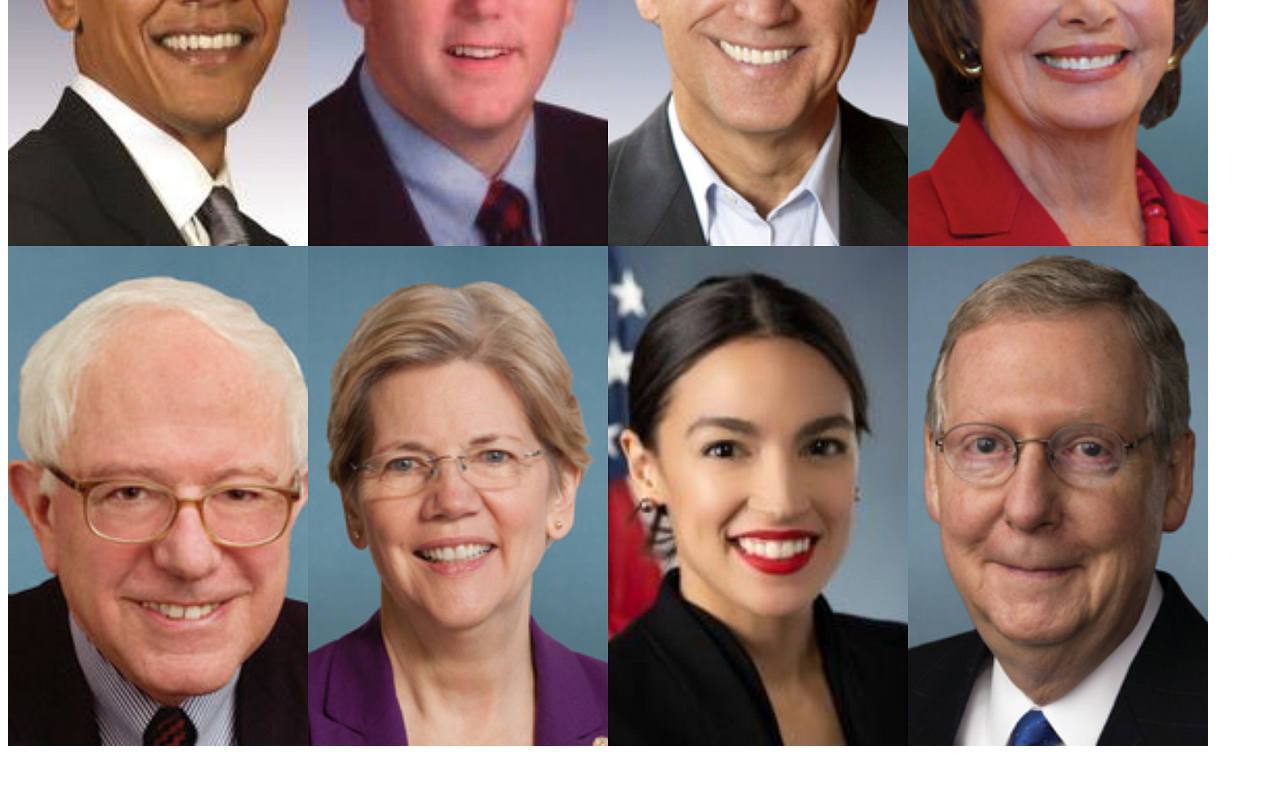
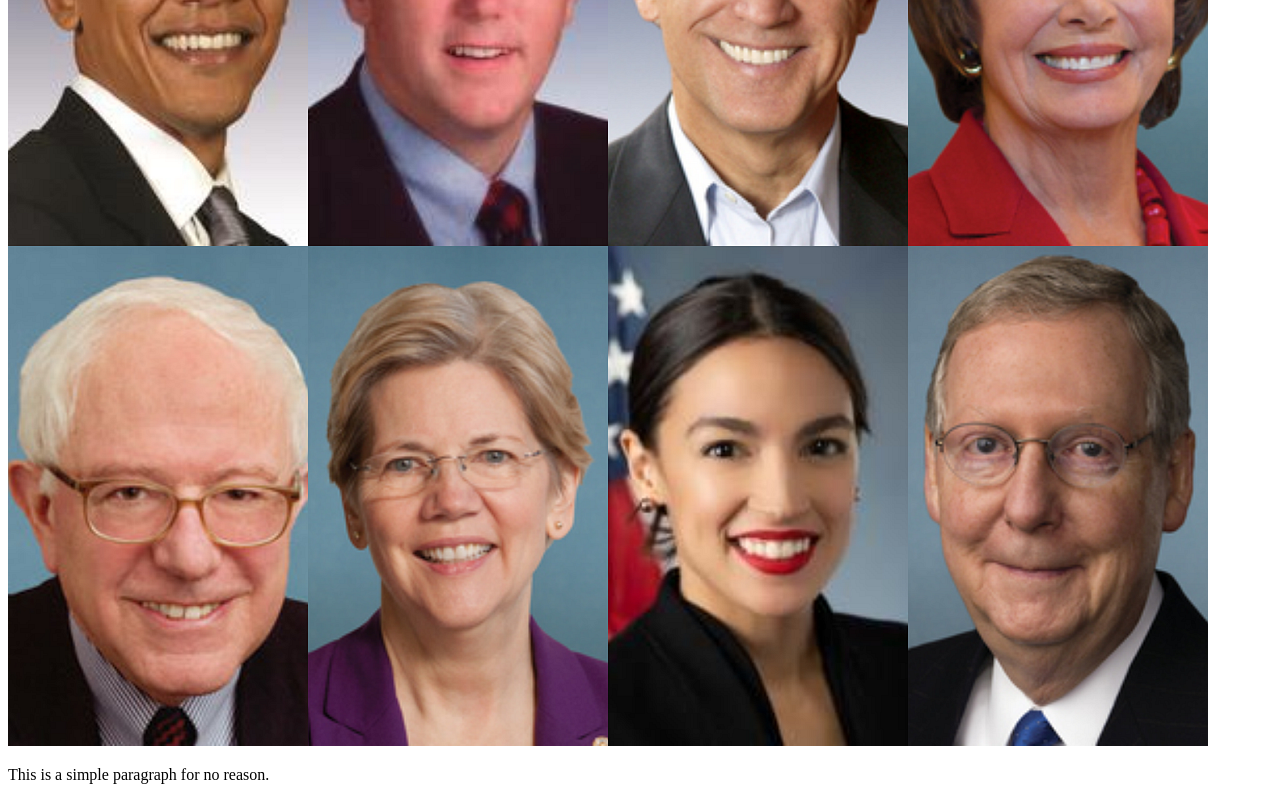
Before and after one commit to BakhtMuhammad/kingsley-git, a plain HTML site: page index.html in a window 1280 px wide. Shown: the part 368-1168 px from the top of the page. Before the commit the page ends 1126 px from the top, so only its background shows below. Drawn offline with Linux system fonts and the light colour scheme.

Commit message:
html para added

```diff
--- a/index.html
+++ b/index.html
@@ -8,5 +8,6 @@
 <h1>Hello world!</h1>
 <p>This is the first file in my new Git Repo.</p>
 <img src="uscongress.png">
+<p>This is a simple paragraph for no reason.</p>
 </body>
 </html>
```
